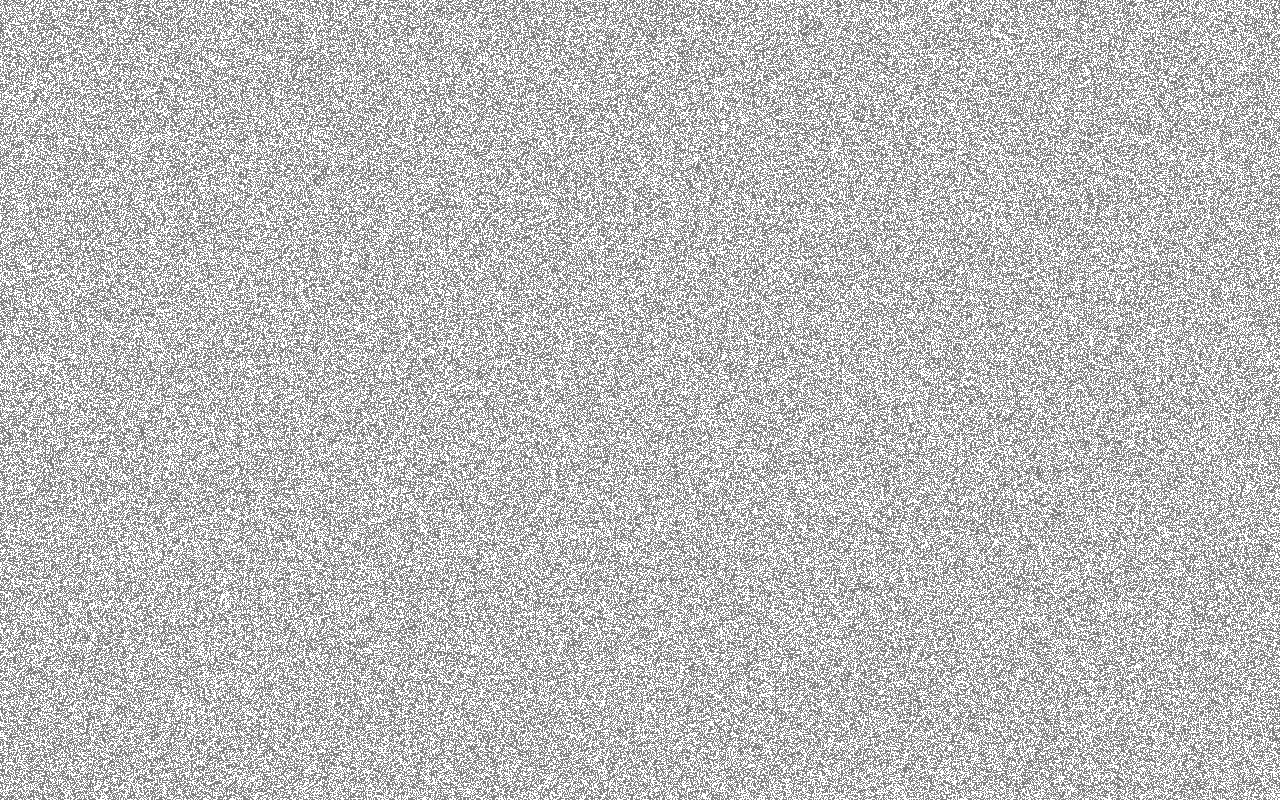
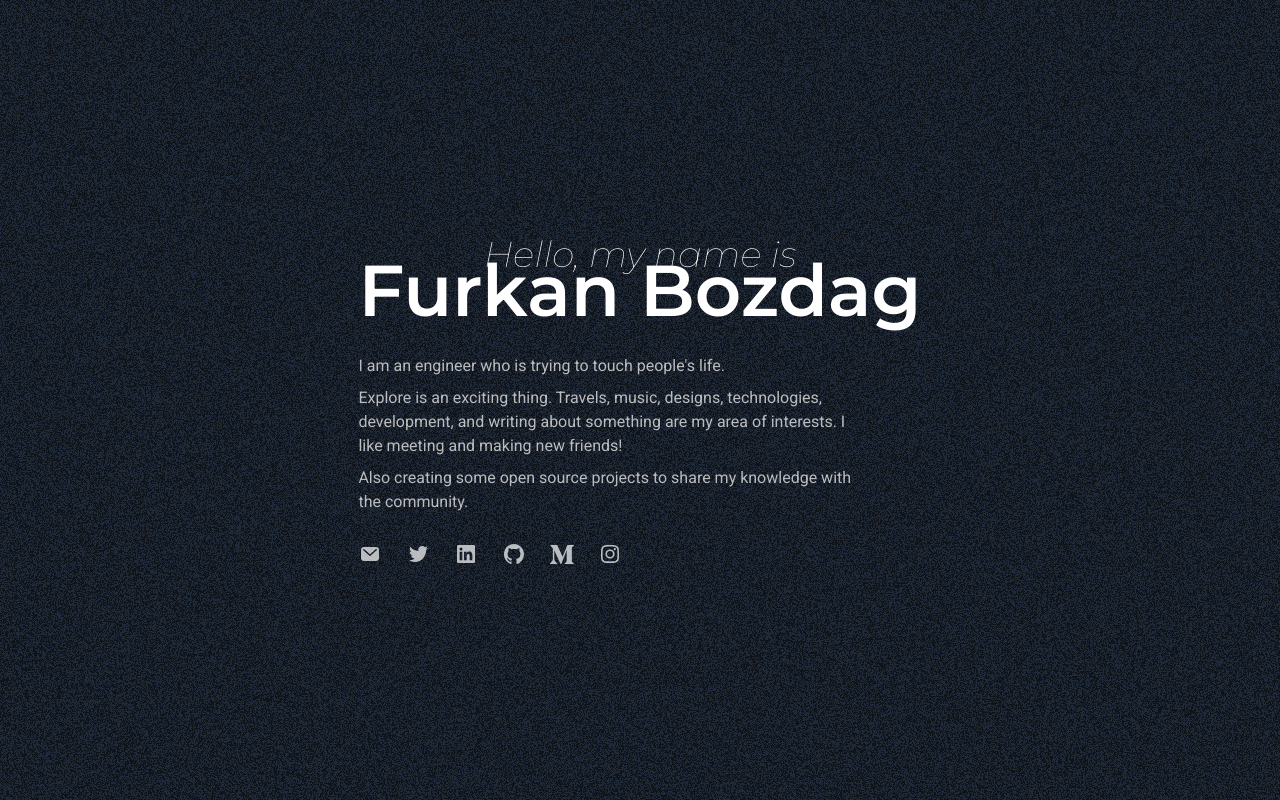
Before and after one commit to bozd4g/web, a Next.js app: page / in a window 1280 px wide. Built offline with nearby package versions, Linux system fonts and the light colour scheme.

Commit message:
Update page

```diff
--- a/app/page.tsx
+++ b/app/page.tsx
@@ -1,11 +1,22 @@
+import About from "../components/about";
+import Hello from "../components/hello";
 import Noise from "../components/noise";
 import Social from "../components/social";
 
 const HomePage = () => {
 	return (
-		<main className="w-screen h-screen">
+		<div className="h-screen bg-gray-800">
 			<Noise />
-		</main>
+			<div className="absolute top-0 left-0 h-full w-full">
+				<div className="h-screen flex flex-col justify-center items-center">
+					<div>
+						<Hello />
+						<About className="mt-7" />
+						<Social className="mt-7 opacity-70" fill="white" />
+					</div>
+				</div>
+			</div>
+		</div>
 	);
 };
 
```
